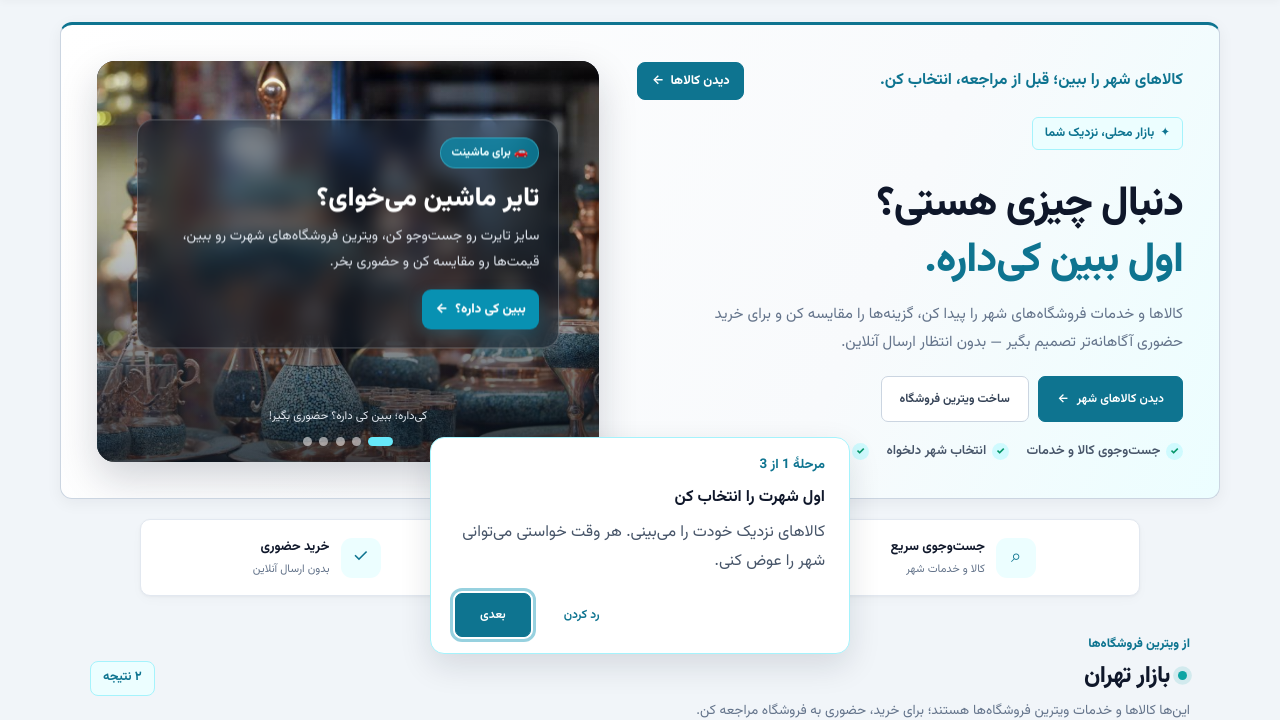
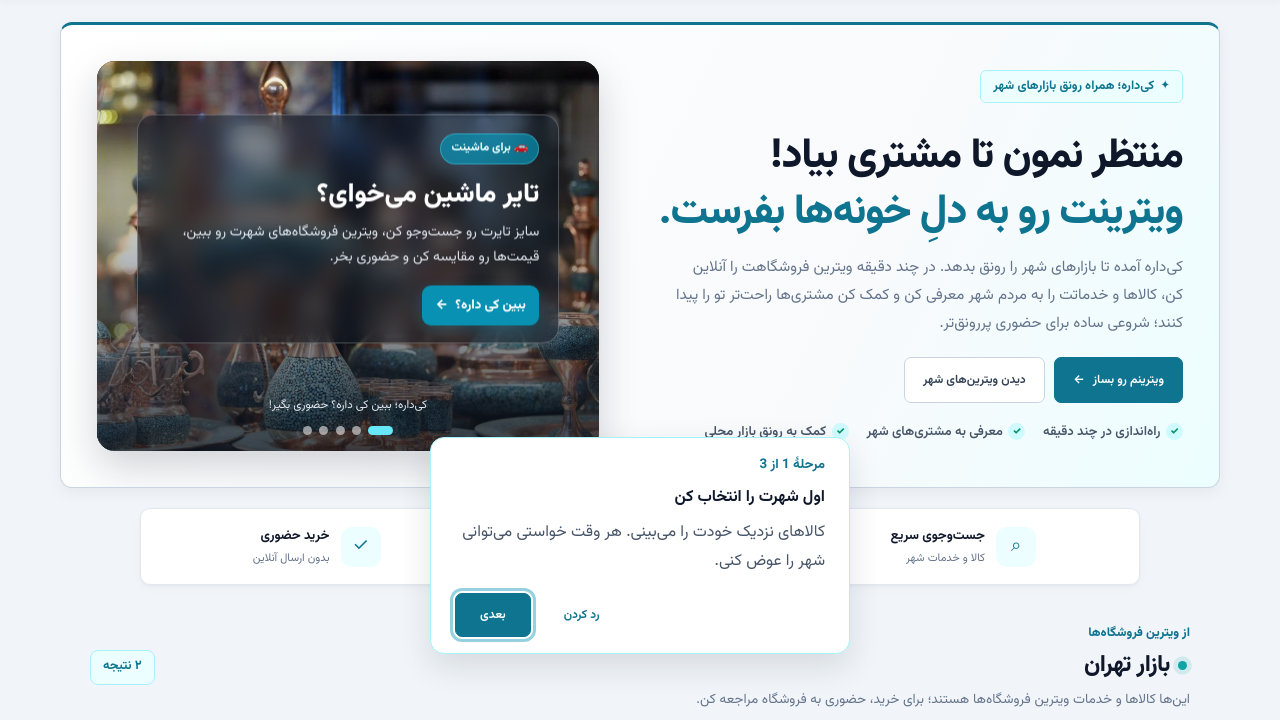
Before and after one commit to Tahmoures54/kidareh-pf, a Flask app: page / in a window 1280 px wide. Shown: the part 122-842 px from the top of the page. Run offline with Flask 3, Linux system fonts and the light colour scheme; data comes from the database, SQL or seed files in the repository; data that the repository does not hold is empty; parts of the project's set-up code (start-up, migrations or seed data) failed here and were passed over.

Commit message:
feat(home): invite local sellers to create storefronts
Remove redundant rotating text and replace the hero copy with a seller-focused invitation. Update homepage and release UX tests for the new copy and retained image promo carousel.

```diff
--- a/templates/index.html
+++ b/templates/index.html
@@ -100,35 +100,6 @@
       background: linear-gradient(135deg, #F0F9FF 0%, #ECFEFF 45%, #F8FAFC 100%);
       box-shadow: 0 12px 40px rgba(15,23,42,0.06); position: relative; overflow: hidden;
     }
-    .home-message-row {
-      display: flex; align-items: center; flex-wrap: wrap; gap: 0.65rem 1rem;
-      margin: 0 0 1rem; min-height: 2.5rem;
-    }
-    .home-rotating-message {
-      flex: 1 1 280px; min-width: 0; min-height: 1.8em; margin: 0; padding: 0;
-      color: #0E7490; background: transparent; border: 0; box-shadow: none;
-      font-size: clamp(0.88rem, 1.6vw, 1rem); font-weight: 700; line-height: 1.8;
-      transition: opacity 180ms ease;
-    }
-    .home-rotating-message.is-changing { opacity: 0; }
-    .home-message-action {
-      display: inline-flex; align-items: center; justify-content: center; gap: 0.4rem;
-      flex: 0 0 auto; min-height: 36px; padding: 0.45rem 0.85rem;
-      border: 1px solid #0E7490; border-radius: 8px;
-      background: #0E7490; color: #fff; font-size: 0.8rem; font-weight: 750;
-      text-decoration: none; white-space: nowrap;
-      transition: background 160ms ease, border-color 160ms ease;
-    }
-    .home-message-action:hover { background: #0C637A; border-color: #0C637A; }
-    .home-message-action:focus-visible { outline: 3px solid #67E8F9; outline-offset: 3px; }
-    @media (max-width: 480px) {
-      .home-message-row { align-items: flex-start; gap: 0.5rem; }
-      .home-message-action { min-height: 34px; }
-    }
-    @media (prefers-reduced-motion: reduce) {
-      .home-rotating-message, .home-message-action { transition: none; }
-    }
-
     .home-intro-eyebrow {
       display: inline-flex; align-items: center; gap: 0.4rem;
       padding: 0.3rem 0.75rem; border-radius: 999px;
@@ -549,21 +520,17 @@
 
   <section class="home-intro" aria-labelledby="homeIntroTitle">
     <div class="home-intro-copy">
-      <div class="home-message-row">
-        <p class="home-rotating-message" id="homeRotatingMessage" aria-live="polite">کالاهای شهر را ببین؛ قبل از مراجعه، انتخاب کن.</p>
-        <a class="home-message-action" id="homeMessageAction" href="#listings">دیدن کالاها <span aria-hidden="true">←</span></a>
+<span class="home-intro-eyebrow"><span aria-hidden="true">✦</span> کی‌داره؛ همراه رونق بازارهای شهر</span>
+      <h1 id="homeIntroTitle">منتظر نمون تا مشتری بیاد!<br><span>ویترینت رو به دلِ خونه‌ها بفرست.</span></h1>
+      <p>کی‌داره آمده تا بازارهای شهر را رونق بدهد. در چند دقیقه ویترین فروشگاهت را آنلاین کن، کالاها و خدماتت را به مردم شهر معرفی کن و کمک کن مشتری‌ها راحت‌تر تو را پیدا کنند؛ شروعی ساده برای حضوری پررونق‌تر.</p>
+      <div class="home-intro-actions">
+        <a class="button button-primary" href="/seller">ویترینم رو بساز <span aria-hidden="true">←</span></a>
+        <a class="button home-intro-secondary" href="/stores">دیدن ویترین‌های شهر</a>
       </div>
-      <span class="home-intro-eyebrow"><span aria-hidden="true">✦</span> بازار محلی، نزدیک شما</span>
-      <h1 id="homeIntroTitle">دنبال چیزی هستی؟<br><span>اول ببین کی‌داره.</span></h1>
-      <p>کالاها و خدمات فروشگاه‌های شهر را پیدا کن، گزینه‌ها را مقایسه کن و برای خرید حضوری آگاهانه‌تر تصمیم بگیر — بدون انتظار ارسال آنلاین.</p>
-      <div class="home-intro-actions">
-        <a class="button button-primary" href="#listings">دیدن کالاهای شهر <span aria-hidden="true">←</span></a>
-        <a class="button home-intro-secondary" href="/seller">ساخت ویترین فروشگاه</a>
-      </div>
-      <ul class="home-intro-points" aria-label="مزیت‌های کی‌داره">
-        <li><span aria-hidden="true">✓</span> جست‌وجوی کالا و خدمات</li>
-        <li><span aria-hidden="true">✓</span> انتخاب شهر دلخواه</li>
-        <li><span aria-hidden="true">✓</span> هماهنگی برای خرید حضوری</li>
+      <ul class="home-intro-points" aria-label="مزیت‌های کی‌داره برای فروشگاه‌داران">
+        <li><span aria-hidden="true">✓</span> راه‌اندازی در چند دقیقه</li>
+        <li><span aria-hidden="true">✓</span> معرفی به مشتری‌های شهر</li>
+        <li><span aria-hidden="true">✓</span> کمک به رونق بازار محلی</li>
       </ul>
     </div>
     <div class="home-promo-visual" id="homePromoVisual" aria-label="بنرهای معرفی کی‌داره">
@@ -733,65 +700,6 @@
         window.addEventListener("scroll", onScroll, { passive: true });
       }
 
-      const message = document.getElementById("homeRotatingMessage");
-      const action = document.getElementById("homeMessageAction");
-      if (!message || !action) return;
-
-      const items = [
-        { text: "کالاهای شهر را ببین؛ قبل از مراجعه، انتخاب کن.", label: "دیدن کالاها", href: "#listings" },
-        { text: "فروشگاه‌دار هستی؟ ویترینت را رایگان بساز و به مشتری‌های شهر معرفی کن.", label: "ساخت ویترین", href: "/seller" },
-        { text: "دنبال کالای خاصی هستی؟ جست‌وجو و دسته‌بندی‌ها کمکت می‌کنند زودتر پیدایش کنی.", label: "جست‌وجو", href: "/search" },
-        { text: "کی‌داره برای خرید حضوری است؛ کالاها را ببین و برای مراجعه آماده شو.", label: "فروشگاه‌ها", href: "/stores" },
-        { text: "شهر بازار را خودت انتخاب کن؛ مکان‌یابی فقط با درخواست خودت انجام می‌شود.", label: "انتخاب شهر", href: "#marketCityCombobox" }
-      ];
-
-      let index = 0;
-      let timer = null;
-      let transitionTimer = null;
-      const reduceMotion = window.matchMedia("(prefers-reduced-motion: reduce)").matches;
-
-      function renderCurrent() {
-        message.textContent = items[index].text;
-        action.href = items[index].href;
-        action.replaceChildren(document.createTextNode(items[index].label + " "));
-        const arrow = document.createElement("span");
-        arrow.setAttribute("aria-hidden", "true");
-        arrow.textContent = "←";
-        action.append(arrow);
-      }
-
-      function showNext() {
-        index = (index + 1) % items.length;
-        if (transitionTimer !== null) window.clearTimeout(transitionTimer);
-        if (reduceMotion) {
-          renderCurrent();
-          return;
-        }
-        message.classList.add("is-changing");
-        transitionTimer = window.setTimeout(() => {
-          renderCurrent();
-          message.classList.remove("is-changing");
-          transitionTimer = null;
-        }, 180);
-      }
-
-      function stop() {
-        if (timer !== null) { window.clearInterval(timer); timer = null; }
-      }
-      function start() {
-        stop();
-        if (!reduceMotion && !document.hidden) {
-          timer = window.setInterval(showNext, 5000);
-        }
-      }
-
-      message.addEventListener("mouseenter", stop);
-      message.addEventListener("mouseleave", start);
-      action.addEventListener("focus", stop);
-      action.addEventListener("blur", start);
-      document.addEventListener("visibilitychange", () => document.hidden ? stop() : start());
-      renderCurrent();
-      start();
     })();
 
     (() => {
```
Also changed, not shown: tests/test_pages.py (+17 -10 lines), tests/test_release_ux.py (+5 -2 lines).
